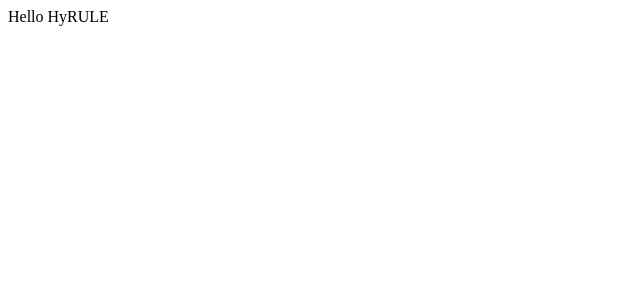
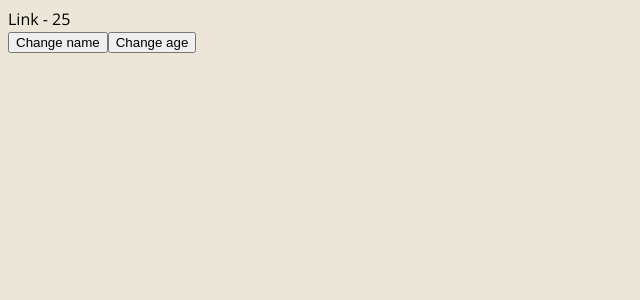
Before and after one commit to crypt096/vue3-typescript, a Vue app: page / in a window 1280 px wide. Shown: the top 300 px of the page, without its empty margins (0-640 px from the left). Built offline with nearby package versions, Linux system fonts and the light colour scheme.

Commit message:
Vue components using TS

```diff
--- a/src/App.vue
+++ b/src/App.vue
@@ -1,5 +1,7 @@
 <template>
-  <div class="app">Hello HyRULE</div>
+  <div class="app">{{ name }} - {{ age }}</div>
+  <button @click="changeName('Zelda')">Change name</button>
+  <button @click="changeAge(55)">Change age</button>
 </template>
 
 <script lang="ts">
@@ -7,6 +9,23 @@ import { defineComponent } from "vue";
 
 export default defineComponent({
   name: "App",
+  components: {},
+  data() {
+    return {
+      name: "Link",
+      age: 25 as number | string,
+    };
+  },
+  methods: {
+    changeName(newName: string) {
+      this.name = newName;
+      return newName;
+    },
+    changeAge(newAge: number | string) {
+      this.age = newAge;
+      return newAge;
+    },
+  },
 });
 </script>
 
--- a/src/main.ts
+++ b/src/main.ts
@@ -1,4 +1,5 @@
 import { createApp } from 'vue'
 import App from './App.vue'
+import './assets/global.css'
 
 createApp(App).mount('#app')
```
